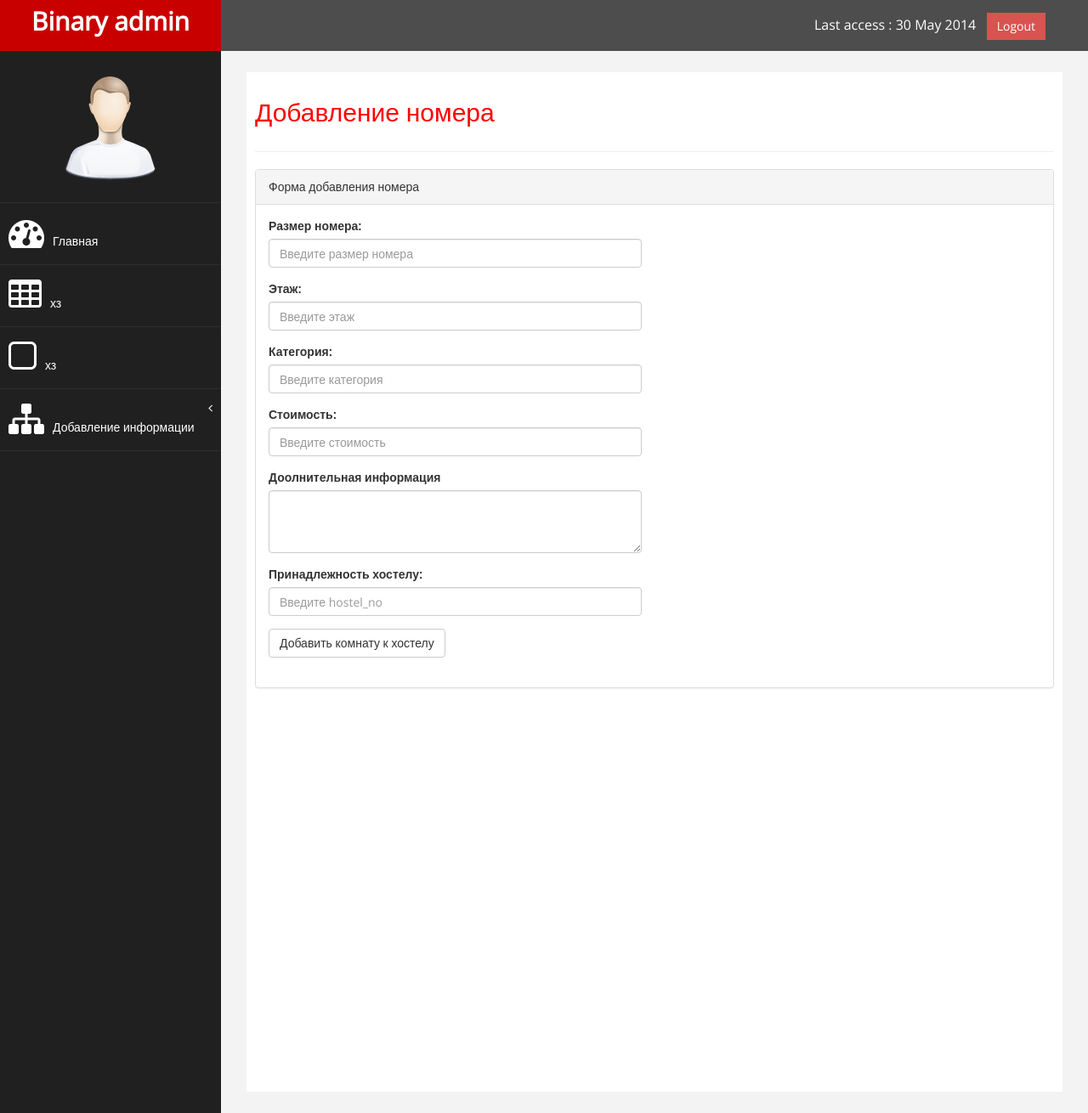
After one commit to minny96/crmforhotels, a PHP site: page /add_room.php in a window 1280 px wide. The commit adds this page. Shown: the whole page at 85% size. Run offline with PHP 8.4, Linux system fonts and the light colour scheme.

Commit message:
Допиливание функции добавления номера, изменены типы в таблице rooms

```diff
--- a/Create tables.sql
+++ b/Create tables.sql
@@ -94,14 +94,16 @@ WITH (
 );
 
 
+-- Drop table
+
 -- DROP TABLE hotelcrm.rooms
 
 CREATE TABLE hotelcrm.rooms (
 	room_no bigserial NOT NULL,
 	"size" int4 NULL,
 	floor int4 NULL,
-	category varchar(20) NULL,
-	price money NULL DEFAULT 0,
+	category varchar(40) NULL,
+	price int4 NULL DEFAULT 0,
 	descr text NULL,
 	hotel_no int4 NULL,
 	is_booked bool NULL DEFAULT false,
--- /dev/null
+++ b/bs-binary-admin/add_room.php
@@ -0,0 +1,104 @@
+<!DOCTYPE html>
+<html xmlns="http://www.w3.org/1999/xhtml">
+<head>
+      <meta charset="utf-8" />
+    <meta name="viewport" content="width=device-width, initial-scale=1.0" />
+    <title>Free Bootstrap Admin Template : Binary Admin</title>
+	<!-- BOOTSTRAP STYLES-->
+    <link href="assets/css/bootstrap.css" rel="stylesheet" />
+     <!-- FONTAWESOME STYLES-->
+    <link href="assets/css/font-awesome.css" rel="stylesheet" />
+        <!-- CUSTOM STYLES-->
+    <link href="assets/css/custom.css" rel="stylesheet" />
+     <!-- GOOGLE FONTS-->
+   <link href='http://fonts.googleapis.com/css?family=Open+Sans' rel='stylesheet' type='text/css' />
+</head>
+<body>
+    <div id="wrapper">
+        <nav class="navbar navbar-default navbar-cls-top " role="navigation" style="margin-bottom: 0">
+            <div class="navbar-header">
+                <button type="button" class="navbar-toggle" data-toggle="collapse" data-target=".sidebar-collapse">
+                    <span class="sr-only">Toggle navigation</span>
+                    <span class="icon-bar"></span>
+                    <span class="icon-bar"></span>
+                    <span class="icon-bar"></span>
+                </button>
+                <a class="navbar-brand" href="index.html">Binary admin</a>
+            </div>
+  <div style="color: white;
+padding: 15px 50px 5px 50px;
+float: right;
+font-size: 16px;"> Last access : 30 May 2014 &nbsp; <a href="#" class="btn btn-danger square-btn-adjust">Logout</a> </div>
+        </nav>
+        <?php
+            include "menu.php";
+        ?>
+        <!-- /. NAV SIDE  -->
+        <div id="page-wrapper" >
+            <div id="page-inner">
+                <div class="row">
+                    <div class="col-md-12">
+                     <h2>Добавление номера</h2>
+                    </div>
+                </div>
+                 <!-- /. ROW  -->
+                 <hr />
+               <div class="row">
+                <div class="col-md-12">
+                    <!-- Form Elements -->
+                    <div class="panel panel-default">
+                        <div class="panel-heading">
+                            Форма добавления номера
+                        </div>
+                        <div class="panel-body">
+                            <div class="row">
+                                <div class="col-md-6">
+                                    <form role="form" method="POST" action="addRoom.php">
+                                        <div class="form-group">
+                                            <label>Размер номера:</label>
+                                            <input class="form-control" placeholder="Введите размер номера" name="hSize"/>
+                                        </div>
+                                        <div class="form-group">
+                                            <label>Этаж:</label>
+                                            <input class="form-control" placeholder="Введите этаж" name="hFloor" />
+                                        </div>
+                                        <div class="form-group">
+                                            <label>Категория:</label>
+                                            <input class="form-control" placeholder="Введите категория" name="hCategory" />
+                                        </div>
+                                        <div class="form-group">
+                                            <label>Стоимость:</label>
+                                            <input class="form-control" placeholder="Введите стоимость" name="hCost" />
+                                        </div>
+                                        <div class="form-group">
+                                            <label>Доолнительная информация</label>
+                                            <textarea class="form-control" rows="3" name="hDescr"></textarea>
+                                        </div>
+                                        <div class="form-group">
+                                            <label>Принадлежность хостелу:</label>
+                                            <input class="form-control" placeholder="Введите hostel_no" name="hHostelNo"/>
+                                        </div>
+                                        <button type="submit" class="btn btn-default">Добавить комнату к хостелу</button>
+                                    </form>
+                                <br />
+                                </div>
+                            </div>
+                        </div>
+                    </div>
+                </div>
+             <!-- /. PAGE INNER  -->
+            </div>
+         <!-- /. PAGE WRAPPER  -->
+        </div>
+     <!-- /. WRAPPER  -->
+    <!-- SCRIPTS -AT THE BOTOM TO REDUCE THE LOAD TIME-->
+    <!-- JQUERY SCRIPTS -->
+    <script src="assets/js/jquery-1.10.2.js"></script>
+      <!-- BOOTSTRAP SCRIPTS -->
+    <script src="assets/js/bootstrap.min.js"></script>
+    <!-- METISMENU SCRIPTS -->
+    <script src="assets/js/jquery.metisMenu.js"></script>
+      <!-- CUSTOM SCRIPTS -->
+    <script src="assets/js/custom.js"></script>
+</body>
+</html>
```
Also changed, not shown: bs-binary-admin/addRoom.php (added, +9 -0 lines), bs-binary-admin/test.php (+3 -5 lines), create functions.sql (+5 -12 lines).
